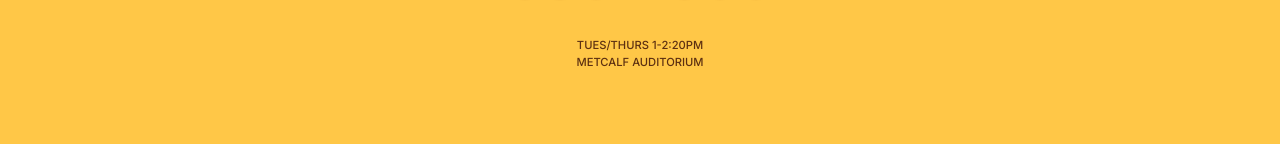
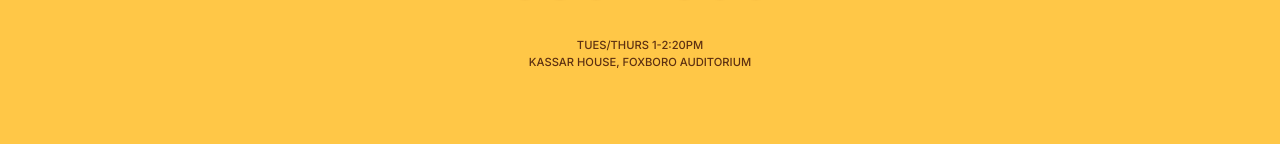
Before and after one commit to Shmaltalk/cs1300_spring24, a React (Create React App) app: page / in a window 1280 px wide. Shown: the part 594-738 px from the top of the page. Built offline with nearby package versions, Linux system fonts and the light colour scheme; a web font is replaced by a local one.

Commit message:
update class location

```diff
--- a/src/components/sections/Header.tsx
+++ b/src/components/sections/Header.tsx
@@ -40,7 +40,7 @@ export default function Header() {
             tues/thurs 1-2:20pm
           </Text>
           <Text variant="capitalBody" color="brown">
-            metcalf auditorium
+            Kassar House, Foxboro Auditorium
           </Text>
         </Flex>
       </Flex>
```
